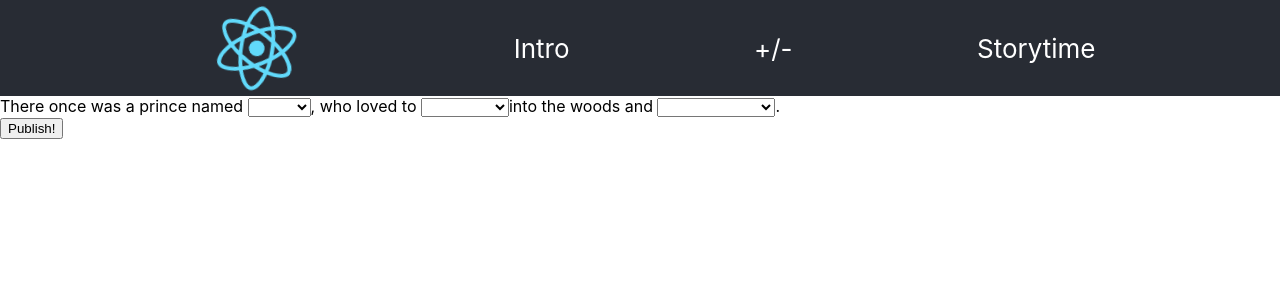
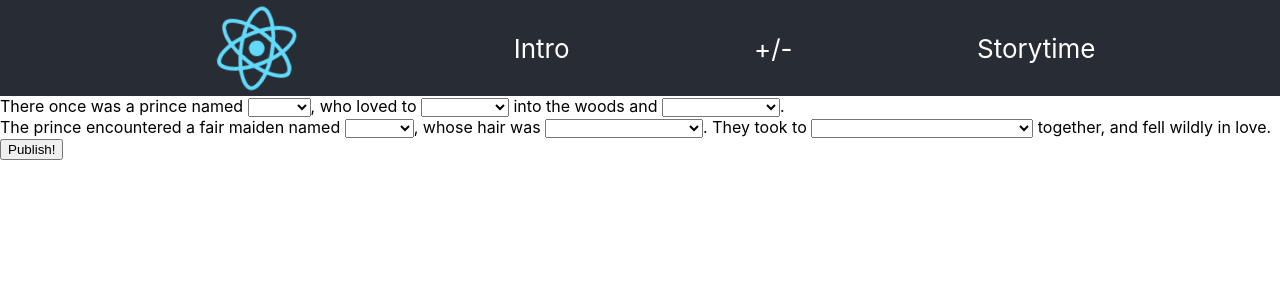
Before and after one commit to beckycochran/JS_Fiddling, a React (Create React App) app in the folder js-fiddling/: page /storytime in a window 1280 px wide. Shown: the top 300 px of the page. Built offline with nearby package versions, Linux system fonts and the light colour scheme.

Commit message:
save progress

```diff
--- a/js-fiddling/src/components/Storytime.js
+++ b/js-fiddling/src/components/Storytime.js
@@ -6,16 +6,22 @@ const Storytime = () => {
 
     const handleSubmit = e => {
         e.preventDefault()
-        console.log(e)
+        console.log(e.target.innerText)
+        // if any selects are empty, return error/alert and highlight empty element. else, publish with timestamp using date-fns
         setIsPublished(true)
     }
 
     return <>
         <form onSubmit={handleSubmit}>
             <section>
-                There once was a prince named <StorytimeOption name={"mainChar"} options={["Paul", "Peter", "Patrick"]}/>,
-                who loved to <StorytimeOption name={"mainCharMov"} options={["prance", "somersault", "stumble"]}/>
-                into the woods and <StorytimeOption name={"mainCharJob"} options={["whittle toy trains", "pickle peppers", "yodel"]}/>.
+                There once was a prince named <StorytimeOption name={"mainChar"} options={["Paul", "Peter", "Patrick"]} />,
+                who loved to <StorytimeOption name={"mainCharMov"} options={["prance", "somersault", "stumble"]} /> into the woods and <StorytimeOption name={"mainCharJob"} options={["whittle toy trains", "pickle peppers", "yodel"]} />.
+            </section>
+            <section>
+                The prince encountered a fair maiden named <StorytimeOption name={"princess"} options={["Delilah", "Diane", "Deanna"]} />,
+                whose hair was <StorytimeOption name={"princessHair"} options={["brown as burgundy", "soft as a tortoses' shell", "long as a gnat's wings"]} />.
+                They took to <StorytimeOption name={"dateActivity"} options={["making pumpernickel sandwiches", "watching hulu", "rock climbing in Yosemite"]} /> together,
+                and fell wildly in love.
             </section>
             <button type="submit">Publish!</button>
         </form>
--- a/js-fiddling/src/components/StorytimeOption.js
+++ b/js-fiddling/src/components/StorytimeOption.js
@@ -1,8 +1,13 @@
 const StorytimeOption = ({ name,  options }) => {
+    const handleSelect = e => {
+        console.log(e.target)
+        console.log("select val", e.target.value)
+    }
+
     return <>
-        <select defaultValue="" name={name}>
+        <select defaultValue="" onChange={handleSelect} name={name}>
             <option value="" disabled hidden></option>
-            {options.map((e, i) => <option key={i} value={e}>{e}</option>)}
+            {options.map((e, i) => <option key={i} value={e} >{e}</option>)}
         </select>
     </>
 }
```
